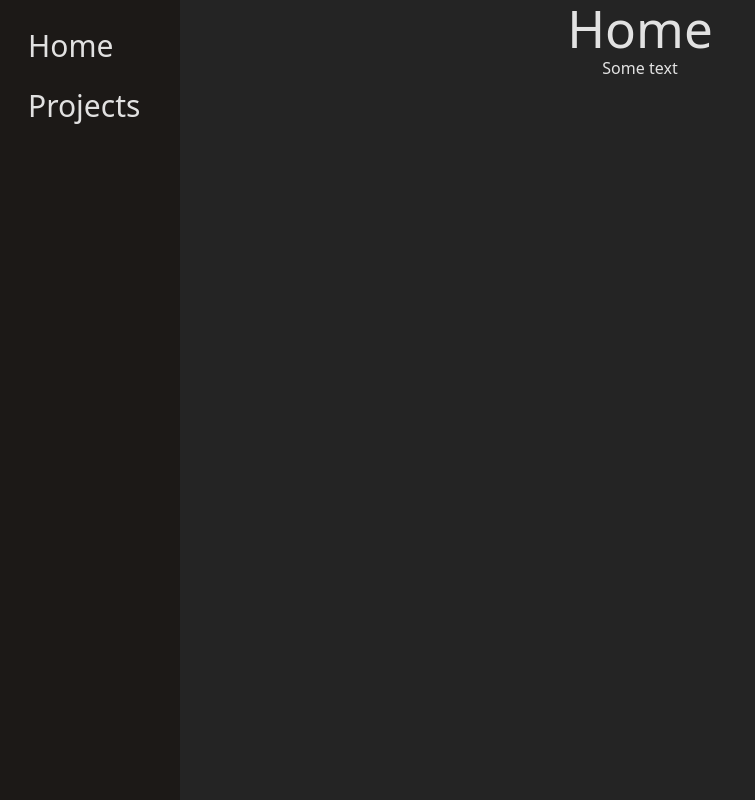
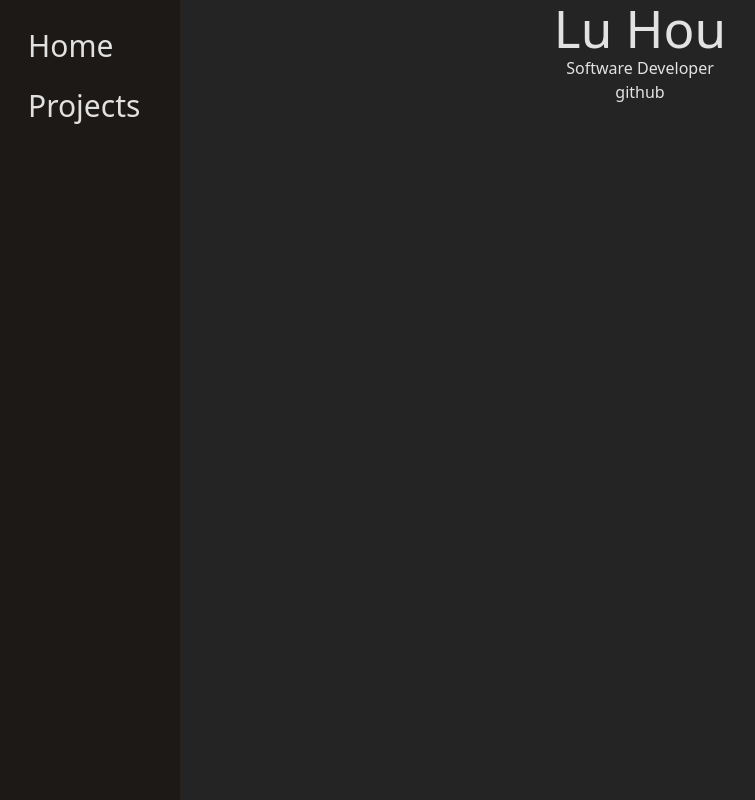
Before and after one commit to Lufford/my-portfolio, a React (Vite) app in the folder my-project/: page / in a window 1280 px wide. Shown: the whole page, without its empty margins (0-755 px from the left). Built offline with nearby package versions, Linux system fonts and the light colour scheme.

Commit message:
fixed css for video project page

```diff
--- a/my-project/src/App.jsx
+++ b/my-project/src/App.jsx
@@ -11,7 +11,7 @@ function App() {
   return (
     <>
       <nav className="fixed left-0 h-full text-3xl z-10 w-45 p-7 flex flex-col gap-6 bg-stone-900 overflow-x-hidden">
-        <Link to="/">Home</Link>
+        <Link to="/" >Home</Link>
         <Link to="/projects">Projects</Link>
       </nav>
       <Routes>
--- a/my-project/src/homepage/home.jsx
+++ b/my-project/src/homepage/home.jsx
@@ -1,9 +1,10 @@
 export default function Home() {
     return (
         <>
-            <div className="flex-nowrap text-center">
-                <h1>Home</h1>
-                <h2>Some text</h2>
+            <div className="flex flex-col items-center justify-center">
+                <h1>Lu Hou</h1>
+                <h2>Software Developer</h2>
+                <a href="https://github.com/Lufford" target="_blank" tabIndex={1}>github</a>
             </div>
 
         </>
--- a/my-project/src/projects/project-components/video-project.jsx
+++ b/my-project/src/projects/project-components/video-project.jsx
@@ -25,7 +25,7 @@ export default function VideoProject() {
 
     const postData = async (id) => {
         try {
-            const response = await fetch("http://localhost:3000/video-project", {
+            const response = await fetch("https://my-server-gewa.onrender.com/video-project", {
                 method: "POST",
                 headers: { "Content-Type": "application/json" },
                 body: JSON.stringify({"id": id})
@@ -40,7 +40,7 @@ export default function VideoProject() {
 
     const fetchDBData = async () => {
         try {
-            const response = await fetch("http://localhost:3000/video-project")
+            const response = await fetch("https://my-server-gewa.onrender.com/video-project")
             if (!response.ok) {
                 throw new Error("no response");
             }
@@ -74,16 +74,15 @@ export default function VideoProject() {
 
     return (
         <>
-            <div className="flex-nowrap bg-slate-600 place-content-center">
-                <h1>Recommend me a Video</h1>
-                <div className="flex-nowrap" >
-                    <input type="text" onChange={handleInput} value={ytLink} placeholder="Enter youtube link" className="border-1 p-1.5 m-0.5" />
-                    <button className="p-1.5 bg-slate-900 border-1 rounded" onClick={grabAndPost}>Ok</button>
+            <div className="flex flex-col gap-4 p-4 items-center justify-center">
+                <h1>Recommend a Video</h1>
+                <div className="flex items-center gap-3" >
+                    <input type="text" onChange={handleInput} value={ytLink} placeholder="Enter Youtube Link" autoFocus className="border-1 rounded p-1.5 m-0.5" />
+                    <button className="p-1.5 bg-slate-900 border-1 rounded" onClick={grabAndPost}>Send</button>
                 </div>
-
             </div>
 
-            <ul className="flex flex-wrap list-none items-center">{listVideos}</ul>
+            <ul className="flex flex-wrap list-none items-center ml-50">{listVideos}</ul>
         </>
     );
 }
```
